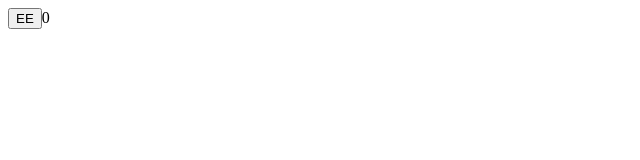
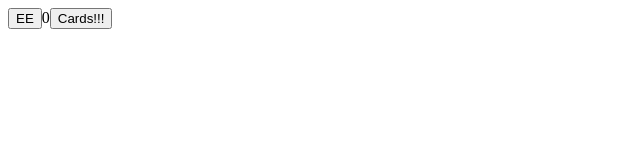
Before and after one commit to pvdevs/memory-card, a React (Vite) app: page / in a window 1280 px wide. Shown: the top 160 px of the page, without its empty margins (0-640 px from the left). Built offline with nearby package versions, Linux system fonts and the light colour scheme.

Commit message:
add cards object and states

```diff
--- a/src/App.jsx
+++ b/src/App.jsx
@@ -1,6 +1,44 @@
 import { useState } from 'react';
 
 export default function App() {
+  // Game Logic - Cards
+  const defaultCards = [
+    {
+      nome: 'paulo',
+      isClicked: false,
+      id: 214,
+    },
+    {
+      nome: 'viviane',
+      isClicked: false,
+      id: 455,
+    },
+    {
+      nome: 'brian',
+      isClicked: false,
+      id: 995,
+    },
+    {
+      nome: 'bea',
+      isClicked: false,
+      id: 222,
+    },
+  ];
+
+  const [cards, setCards] = useState(defaultCards);
+
+  function clickCard(id) {
+    setCards(
+      cards.map((card) => {
+        if (card.id === id) {
+          return { ...card, isClicked: true };
+        } else {
+          return card;
+        }
+      })
+    );
+  }
+
   // Game Logic - Scores
   const [score, setScore] = useState(0);
   const [bestScore, setBestScore] = useState(0);
@@ -19,6 +57,9 @@ export default function App() {
     <div>
       <button onClick={() => checkIfBestScore(1)}>EE</button>
       {bestScore}
+
+      <button onClick={() => clickCard(214)}>Cards!!!</button>
+      {console.log(cards)}
     </div>
   );
 }
```
